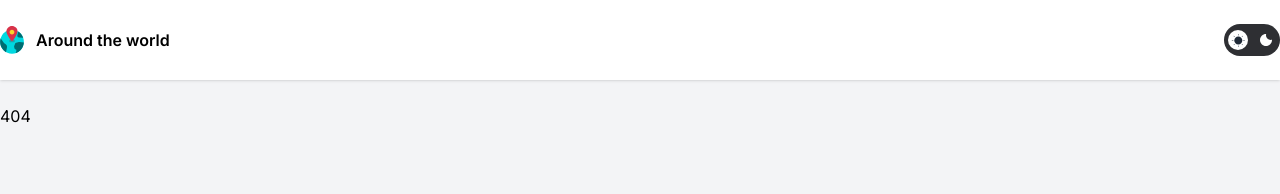
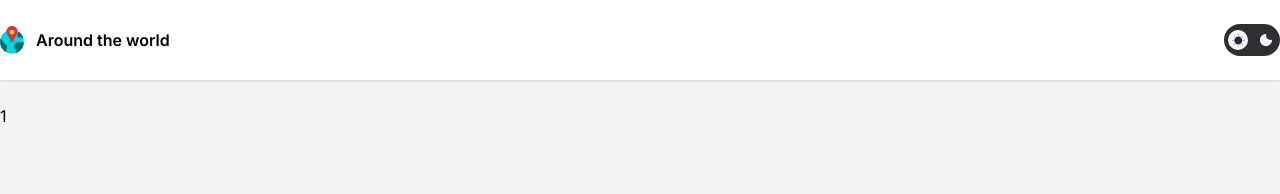
Before and after one commit to zeyad-k/my-around-the-world-project, a React (Vite) app: page /1 in a window 1280 px wide. Before the commit this address had no page. Shown: the top 194 px of the page. Built offline with nearby package versions, Linux system fonts and the light colour scheme.

Commit message:
Update routing to include dynamic country parameter

```diff
--- a/src/App.jsx
+++ b/src/App.jsx
@@ -10,7 +10,7 @@ export default function App() {
       <Routes>
         <Route path="/" element={<Layout />}>
           <Route index element={<Home />} />
-          <Route path="country" element={<Country />} />
+          <Route path=":country" element={<Country />} />
           <Route path="*" element={<NoPage />} />
         </Route>
       </Routes>
--- a/src/pages/Country.jsx
+++ b/src/pages/Country.jsx
@@ -1,5 +1,9 @@
+import { useParams } from "react-router-dom";
+
 const Country = () => {
-  return <h1>Country</h1>;
+  const { country } = useParams();
+
+  return <h1>{country}</h1>;
 };
 
 export default Country;
```
